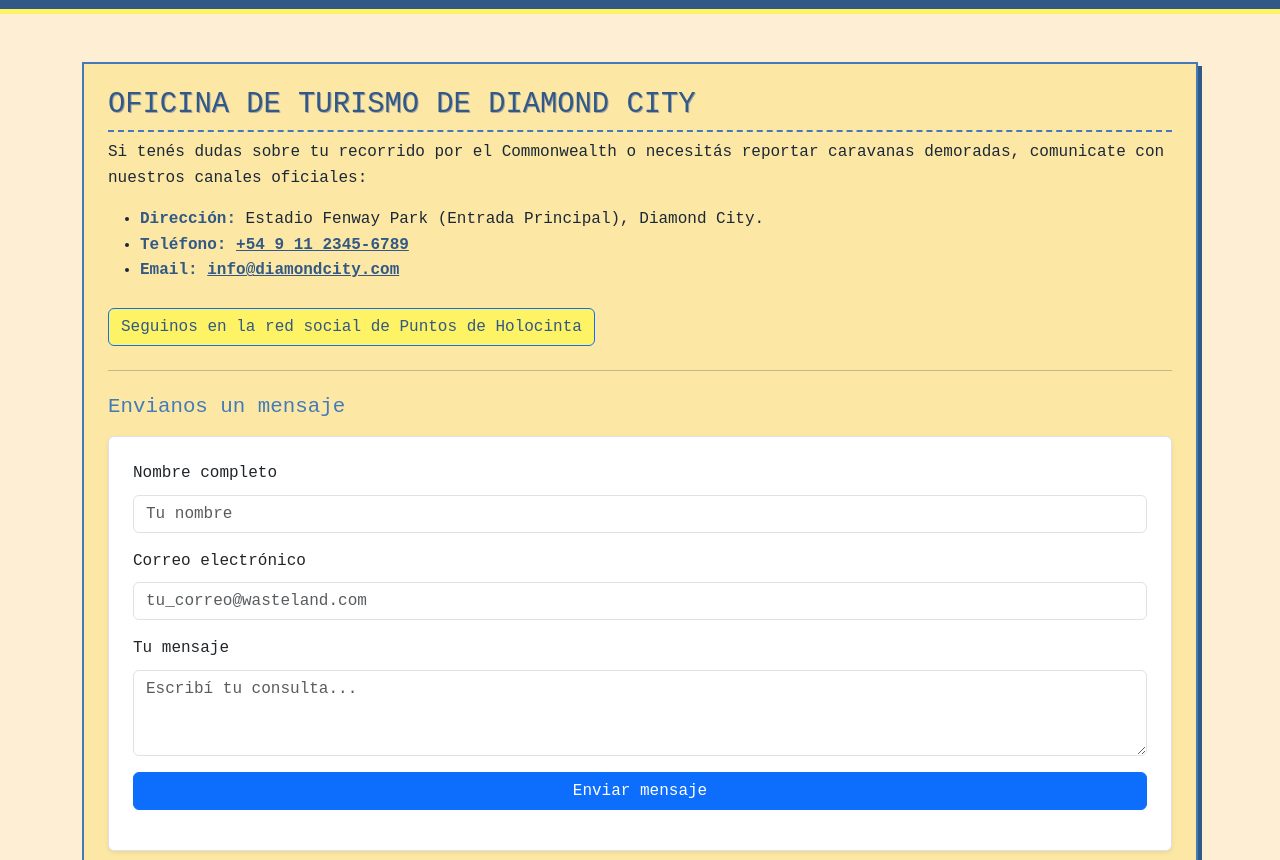
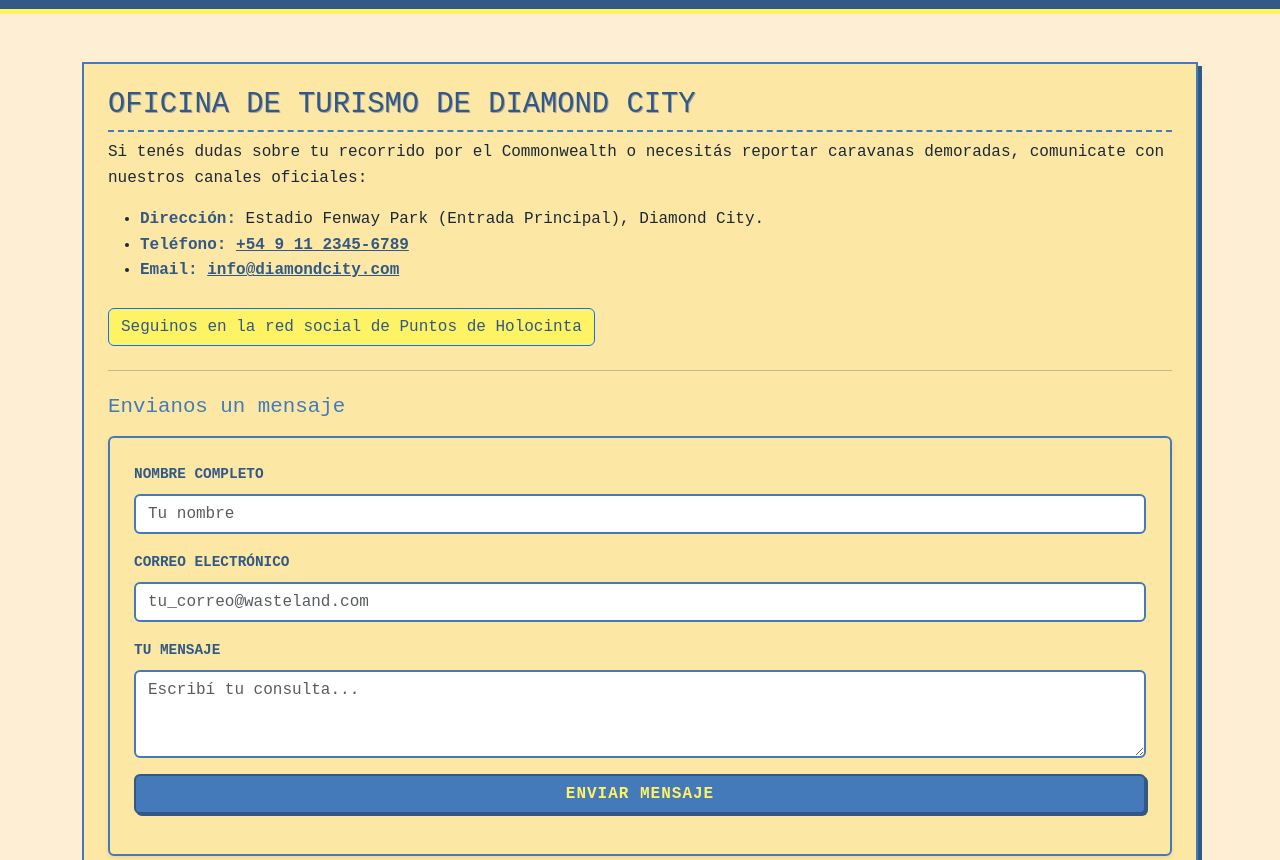
Before and after one commit to alexechenique/trabajo-practico-, a plain HTML site: page contacto.html in a window 1280 px wide. Shown: the part 92-952 px from the top of the page. Drawn offline with nearby package versions, Linux system fonts and the light colour scheme.

Commit message:
style: cambios en estilos para mejorar la experiencia visual

```diff
--- a/css/estilos2.css
+++ b/css/estilos2.css
@@ -209,3 +209,72 @@ footer a {
 footer a:hover {
     color: var(--azul-claro);
 }
+
+/* ==========================================
+   ESTILOS PARA EL FORMULARIO DE CONTACTCO.HTML
+   ========================================== */
+
+#form-contacto {
+    background-color: var(--crema) !important;
+    border: 2px solid var(--azul) !important;
+    box-shadow: 4px 4px 0px var(--azul-oscuro);
+}
+
+#form-contacto .form-label {
+    color: var(--azul-oscuro) !important;
+    font-weight: bold;
+    text-transform: uppercase;
+    font-size: 0.9rem;
+}
+
+#form-contacto .form-control {
+    background-color: #ffffff;
+    border: 2px solid var(--azul);
+    color: var(--text-dark);
+    font-family: 'B612 Mono', monospace;
+}
+
+#form-contacto .form-control:focus {
+    background-color: #ffffff;
+    border-color: var(--amarillo);
+    box-shadow: 0 0 0 0.25rem rgba(254, 242, 101, 0.5);
+    color: var(--text-dark);
+}
+
+#form-contacto .btn-primary {
+    background-color: var(--azul);
+    border: 2px solid var(--azul-oscuro);
+    color: var(--amarillo);
+    font-weight: bold;
+    text-transform: uppercase;
+    letter-spacing: 1px;
+    box-shadow: 2px 2px 0px var(--azul-oscuro);
+    transition: all 0.2s ease;
+}
+
+#form-contacto .btn-primary:hover {
+    background-color: var(--amarillo);
+    color: var(--azul-oscuro);
+    border-color: var(--azul-oscuro);
+}
+
+/* ==========================================
+   ESTILOS PARA CARDS
+   ========================================== */
+
+.card {
+    background-color: var(--crema) !important;
+    border: 2px solid var(--azul) !important;
+    box-shadow: 4px 4px 0px var(--azul-oscuro) !important;
+}
+
+.card .card-body {
+    background-color: var(--crema) !important;
+    color: var(--text-dark);
+}
+
+.card .card-title {
+    color: var(--azul-oscuro) !important;
+    font-weight: bold;
+    text-transform: uppercase;
+}
```
